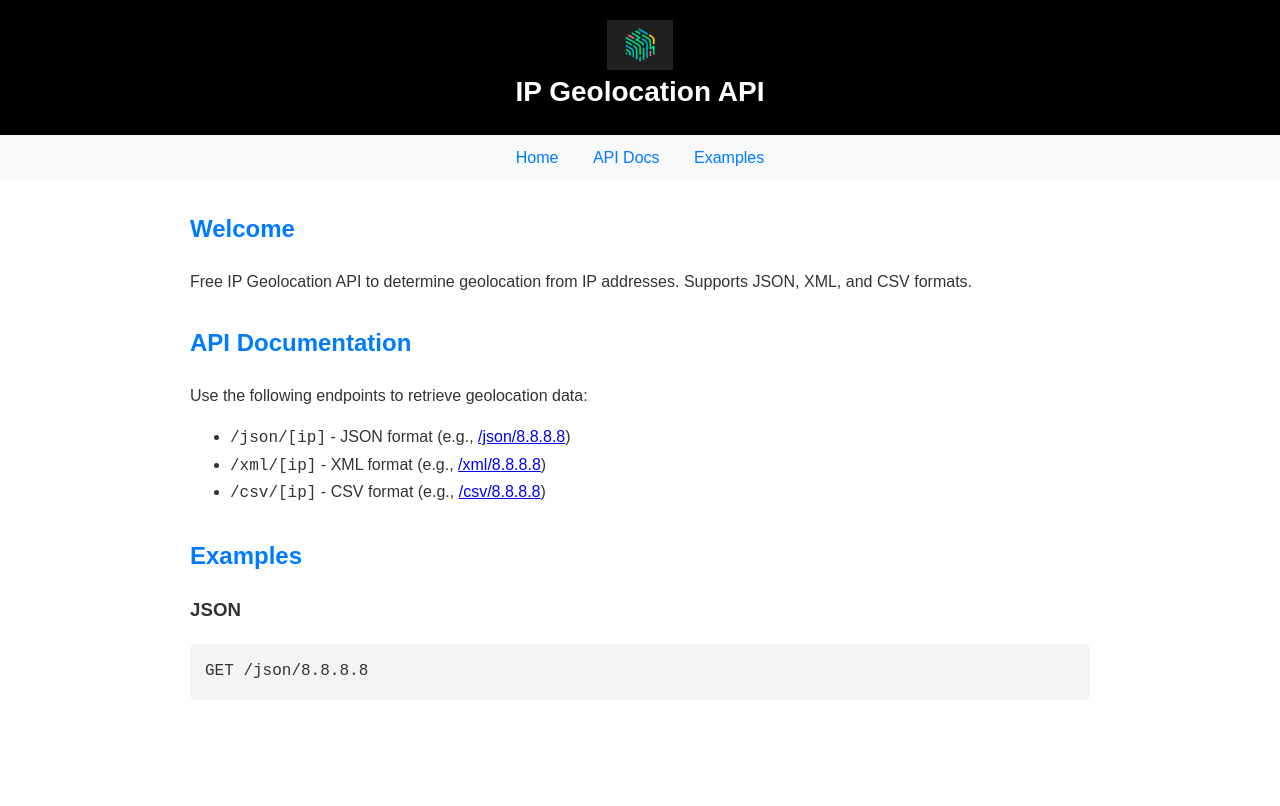
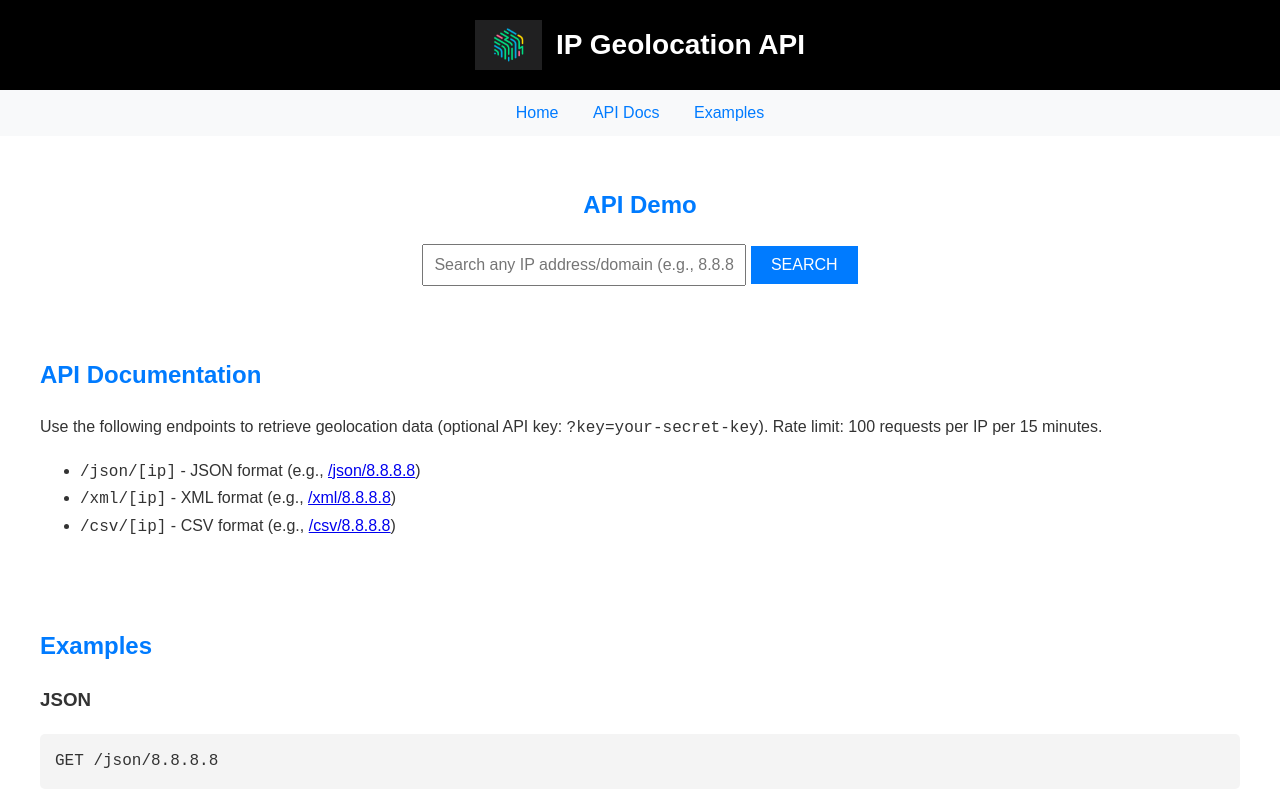
Before and after one commit to dhjann/ip-api, a website: page public/index.html in a window 1280 px wide. Drawn offline with Linux system fonts and the light colour scheme; some packages are replaced by stand-ins of ours.

Commit message:
Update homepage to match example with search, JSON, and map

```diff
--- a/public/index.html
+++ b/public/index.html
@@ -14,7 +14,7 @@
       line-height: 1.6;
     }
     header {
-      background: #000000;
+      background: black; /* Black banner as per your update */
       color: #fff;
       padding: 20px;
       text-align: center;
@@ -22,6 +22,13 @@
     header h1 {
       margin: 0;
       font-size: 28px;
+      display: inline-block;
+      vertical-align: middle;
+    }
+    header img {
+      max-height: 50px;
+      vertical-align: middle;
+      margin-right: 10px;
     }
     nav {
       background: #f8f9fa;
@@ -37,9 +44,53 @@
       text-decoration: underline;
     }
     .container {
-      max-width: 900px;
+      max-width: 1200px;
       margin: 20px auto;
       padding: 0 20px;
+      display: flex;
+      flex-wrap: wrap;
+    }
+    .search-section {
+      width: 100%;
+      text-align: center;
+      margin-bottom: 20px;
+    }
+    .search-section input {
+      padding: 10px;
+      width: 300px;
+      font-size: 16px;
+    }
+    .search-section button {
+      padding: 10px 20px;
+      background: #007bff;
+      color: #fff;
+      border: none;
+      cursor: pointer;
+      font-size: 16px;
+    }
+    .search-section button:hover {
+      background: #0056b3;
+    }
+    .results {
+      display: flex;
+      width: 100%;
+      gap: 20px;
+    }
+    .json-output {
+      flex: 1;
+      background: #f4f4f4;
+      padding: 15px;
+      border-radius: 5px;
+      overflow-x: auto;
+    }
+    .map {
+      flex: 1;
+      min-height: 400px;
+      border: 1px solid #ccc;
+    }
+    pre {
+      margin: 0;
+      white-space: pre-wrap;
     }
     h2 {
       color: #007bff;
@@ -48,22 +99,24 @@
     p {
       font-size: 16px;
     }
-    pre {
+    .docs, .examples {
+      width: 100%;
+      margin: 20px 0;
+    }
+    code {
+      font-family: 'Courier New', Courier, monospace;
+    }
+    .example pre {
       background: #f4f4f4;
       padding: 15px;
       border-radius: 5px;
       overflow-x: auto;
     }
-    code {
-      font-family: 'Courier New', Courier, monospace;
-    }
-    .example {
-      margin: 20px 0;
-    }
-    .example a {
-      color: #007bff;
+    #result, #map {
+      display: none;
     }
   </style>
+  <script src="https://maps.googleapis.com/maps/api/js?key=AIzaSyDaocglvHIK3KkLkcr60jm0wlWmDK7KbwI"></script>
 </head>
 <body>
   <header>
@@ -76,18 +129,26 @@
     <a href="#examples">Examples</a>
   </nav>
   <div class="container">
-    <h2>Welcome</h2>
-    <p>Free IP Geolocation API to determine geolocation from IP addresses. Supports JSON, XML, and CSV formats.</p>
-
-    <h2 id="docs">API Documentation</h2>
-    <p>Use the following endpoints to retrieve geolocation data:</p>
+    <div class="search-section">
+      <h2>API Demo</h2>
+      <input type="text" id="ipInput" placeholder="Search any IP address/domain (e.g., 8.8.8.8)">
+      <button onclick="lookupIP()">SEARCH</button>
+    </div>
+    <div class="results">
+      <div class="json-output" id="result"></div>
+      <div class="map" id="map"></div>
+    </div>
+    <div class="docs" id="docs">
+      <h2>API Documentation</h2>
+      <p>Use the following endpoints to retrieve geolocation data (optional API key: <code>?key=your-secret-key</code>). Rate limit: 100 requests per IP per 15 minutes.</p>
       <ul>
         <li><code>/json/[ip]</code> - JSON format (e.g., <a href="/json/8.8.8.8">/json/8.8.8.8</a>)</li>
         <li><code>/xml/[ip]</code> - XML format (e.g., <a href="/xml/8.8.8.8">/xml/8.8.8.8</a>)</li>
         <li><code>/csv/[ip]</code> - CSV format (e.g., <a href="/csv/8.8.8.8">/csv/8.8.8.8</a>)</li>
       </ul>
-
-    <h2 id="examples">Examples</h2>
+    </div>
+    <div class="examples" id="examples">
+      <h2>Examples</h2>
       <div class="example">
         <h3>JSON</h3>
         <pre><code>GET /json/8.8.8.8
```
Lines whose indentation alone changed are shown as unchanged.
